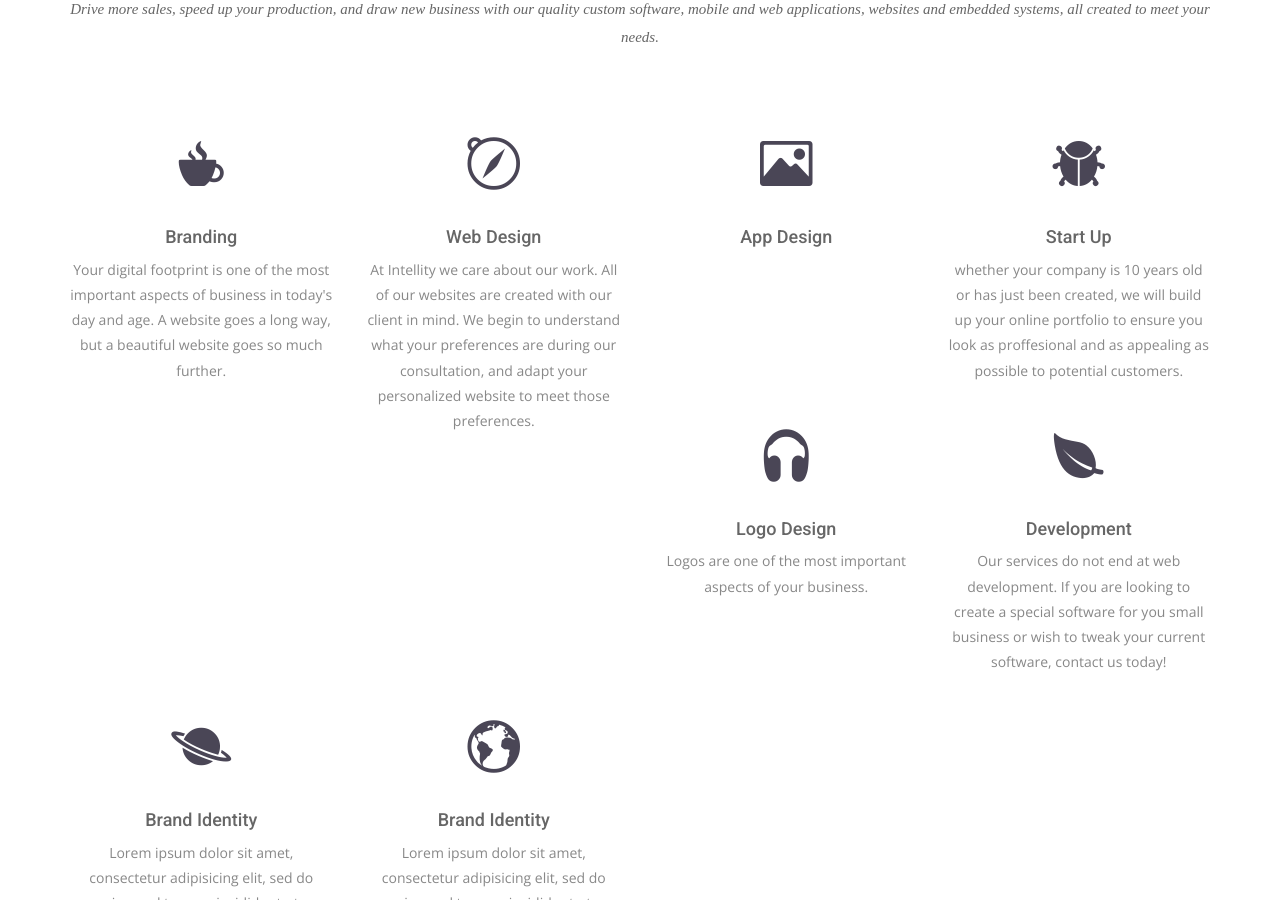
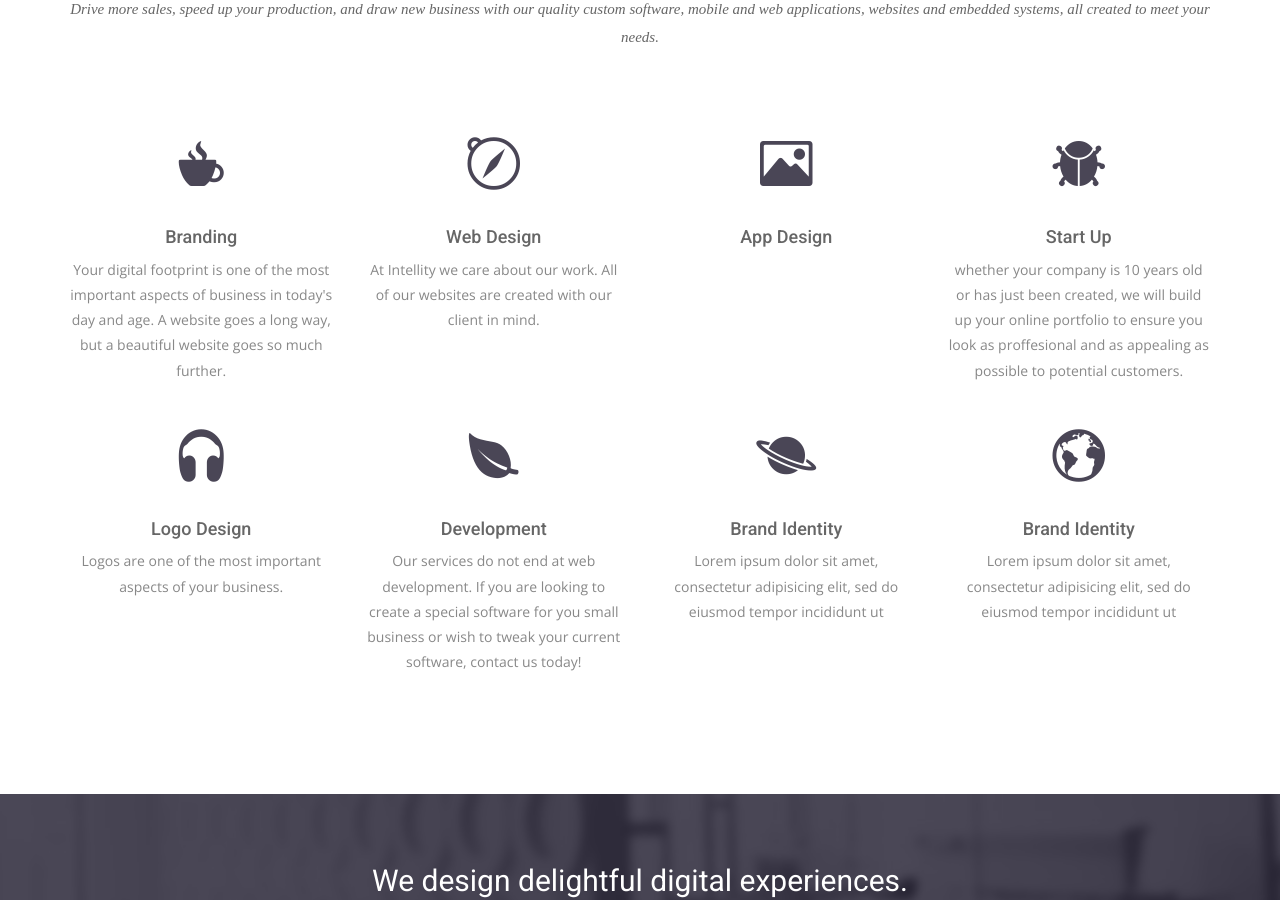
Before and after one commit to intellity/index, a Jekyll site: the page built from index.html, in a window 1280 px wide and 900 px high, scrolled down 2160 px. Built offline with Jekyll 4.4.1, drawn with Linux system fonts in a browser that asks for light colours; nearby versions of some CDN libraries; some web fonts are replaced.

Commit message:
Update index.html

```diff
--- a/index.html
+++ b/index.html
@@ -74,7 +74,7 @@ permalink: /
         <div class="service-item">
           <i class="ion-compass"></i>
           <h4>Web Design</h4>
-          <p>At Intellity we care about our work. All of our websites are created with our client in mind. We begin to understand what your preferences are during our consultation, and adapt your personalized website to meet those preferences. </p>
+          <p>At Intellity we care about our work. All of our websites are created with our client in mind.</p>
         </div>
       </div>
       <div class="col-sm-6 col-md-3">
```
